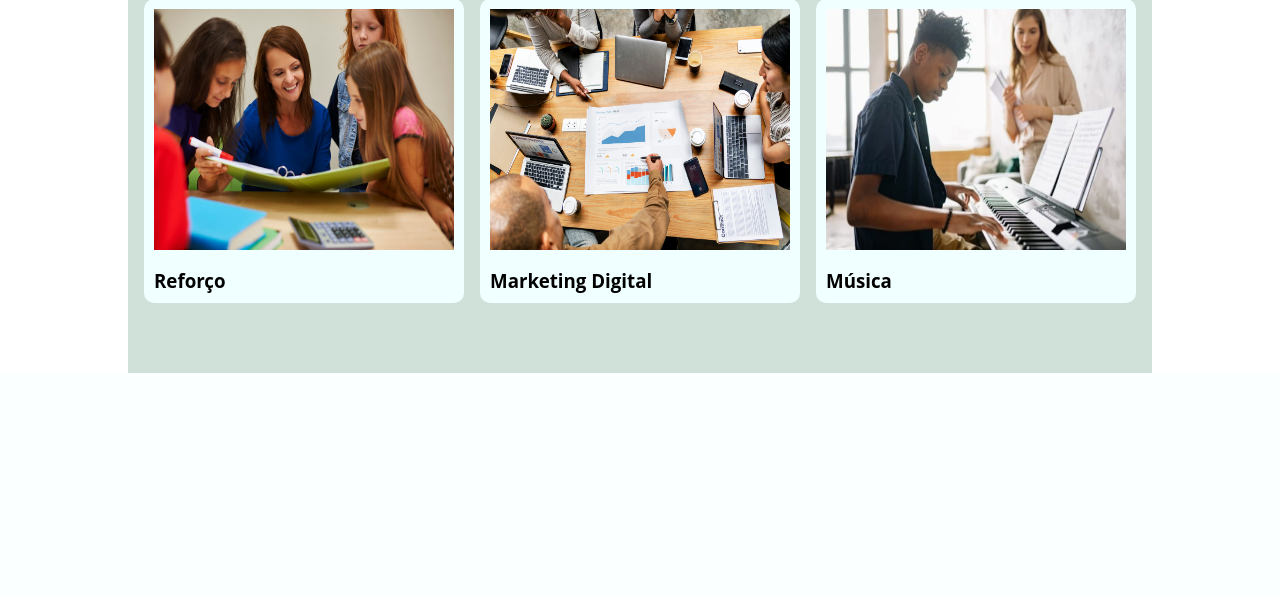
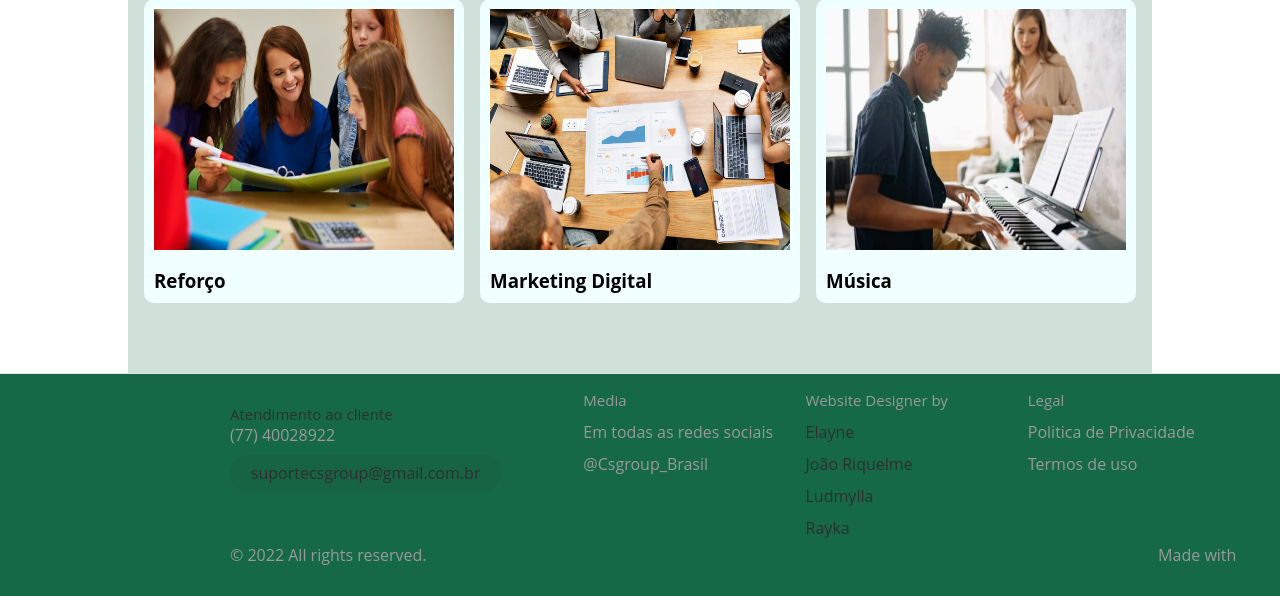
Before and after one commit to JoaoRiquelme115/TrabalhoWEBII, a PHP site: page / in a window 1280 px wide. Shown: the part 4006-4602 px from the top of the page. Before the commit the page ends 4379 px from the top, so only its background shows below. Run offline with PHP 8.4, Linux system fonts and the light colour scheme.

Commit message:
Update index.php
Adicionando o rodapé na página

```diff
--- a/estilo.css
+++ b/estilo.css
@@ -113,7 +113,7 @@
     outline: 0;
 }
 
-/*-------Lisat Geral--------*/
+/*-------Lista Geral--------*/
 
 .listaGeral {
     background-color:rgb(21, 105, 71, .2);
--- a/index.php
+++ b/index.php
@@ -4,6 +4,7 @@
 
 <!DOCTYPE html>
 <html lang="pt-br">
+
 <head>
     <title>Contratação de Serviços</title>
     <meta charset="UTF-8">
@@ -11,6 +12,7 @@
     <meta name="viewport" content="width=device-width, initial-scale=1.0">
     <link href="estilo.css" rel="stylesheet">
 </head>
+
 <body>
     <header>
         <a href="index.php"><img src="imagens/logoCS.png" alt="Logo do site"></a>
@@ -22,13 +24,17 @@
 
     <div class="menu">
         <a href="menu.php?i=Saude"><img src="imagens/saude.png" alt="saúde">
-        <h3>Saúde</h3></a>
+            <h3>Saúde</h3>
+        </a>
         <a href="menu.php?i=Autos"><img src="imagens/carro.png" alt="carro">
-        <h3>Autos</h3></a>
+            <h3>Autos</h3>
+        </a>
         <a href="menu.php?i=Eventos"><img src="imagens/eventos.png" alt="eventos">
-        <h3>Eventos</h3></a>
+            <h3>Eventos</h3>
+        </a>
         <a href="menu.php?i=Aulas"><img src="imagens/aula.png" alt="aula">
-        <h3>Aulas</h3></a>
+            <h3>Aulas</h3>
+        </a>
     </div>
 
     <div class="titulo">
@@ -51,13 +57,13 @@
 
         <h1 class='categoria'>SERVIÇOS DE SAÚDE</h1>
         <?php
-            foreach($servicos as $i => $serv){
-                if($serv["area"] == "Saude"){
+        foreach ($servicos as $i => $serv) {
+            if ($serv["area"] == "Saude") {
         ?>
                 <div class="card">
-            <a href="detalhe.php?i=<?=$i?>">
-			    <img src="<?=$serv["foto"]?>" alt="<?=$serv["nome"]?>">
-                <h3><?=$serv["nome"]?></h3>
+                    <a href="detalhe.php?i=<?= $i ?>">
+                        <img src="<?= $serv["foto"] ?>" alt="<?= $serv["nome"] ?>">
+                        <h3><?= $serv["nome"] ?></h3>
                     </a>
                 </div>
         <?php
@@ -67,13 +73,13 @@
 
         <h1 class='categoria'>SERVIÇOS PARA AUTOMÓVEIS</h1>
         <?php
-            foreach($servicos as $i => $serv){
-                if($serv["area"] == "Autos"){
+        foreach ($servicos as $i => $serv) {
+            if ($serv["area"] == "Autos") {
         ?>
                 <div class="card">
-            <a href="detalhe.php?i=<?=$i?>">
-			    <img src="<?=$serv["foto"]?>" alt="<?=$serv["nome"]?>">
-                <h3><?=$serv["nome"]?></h3>
+                    <a href="detalhe.php?i=<?= $i ?>">
+                        <img src="<?= $serv["foto"] ?>" alt="<?= $serv["nome"] ?>">
+                        <h3><?= $serv["nome"] ?></h3>
                     </a>
                 </div>
         <?php
@@ -83,13 +89,13 @@
 
         <h1 class='categoria'>SERVIÇOS PARA EVENTOS</h1>
         <?php
-            foreach($servicos as $i => $serv){
-                if($serv["area"] == "Eventos"){
+        foreach ($servicos as $i => $serv) {
+            if ($serv["area"] == "Eventos") {
         ?>
                 <div class="card">
-            <a href="detalhe.php?i=<?=$i?>">
-			    <img src="<?=$serv["foto"]?>" alt="<?=$serv["nome"]?>">
-                <h3><?=$serv["nome"]?></h3>
+                    <a href="detalhe.php?i=<?= $i ?>">
+                        <img src="<?= $serv["foto"] ?>" alt="<?= $serv["nome"] ?>">
+                        <h3><?= $serv["nome"] ?></h3>
                     </a>
                 </div>
         <?php
@@ -99,13 +105,13 @@
 
         <h1 class='categoria'>SERVIÇOS DE ENSINO</h1>
         <?php
-            foreach($servicos as $i => $serv){
-                if($serv["area"] == "Aulas"){
+        foreach ($servicos as $i => $serv) {
+            if ($serv["area"] == "Aulas") {
         ?>
                 <div class="card">
-            <a href="detalhe.php?i=<?=$i?>">
-			    <img src="<?=$serv["foto"]?>" alt="<?=$serv["nome"]?>">
-                <h3><?=$serv["nome"]?></h3>
+                    <a href="detalhe.php?i=<?= $i ?>">
+                        <img src="<?= $serv["foto"] ?>" alt="<?= $serv["nome"] ?>">
+                        <h3><?= $serv["nome"] ?></h3>
                     </a>
                 </div>
         <?php
@@ -113,5 +119,54 @@
         }
         ?>
     </div>
+
+    <footer class="footer">
+        <div class="footer__addr">
+            <h1 class="footer__logo"></h1>
+            <h2>Atendimento ao cliente</h2>
+            <address>
+                (77) 40028922<br>
+                <a class="footer__btn" href=""> suportecsgroup@gmail.com.br
+                </a>
+            </address>
+        </div>
+
+        <ul class="footer__nav">
+            <li class="nav__item">
+                <h2 class="nav__title"> Media</h2>
+                <ul class="nav__ul">
+                    <li><a href="#">Em todas as redes sociais</a></li>
+                    <li><a href="#">@Csgroup_Brasil</a></li>
+                </ul>
+            </li>
+
+            <li class="nav_item nav_item--extra">
+                <h2 class="nav__title">Website Designer by</h2>
+                <ul class="nav_ul nav_ul--extra">
+                    <li><p>Elayne</p></li>
+                    <li><p>João Riquelme</p></li>
+                    <li><p>Ludmylla</p></li>
+                    <li><p>Rayka</p></li>
+                </ul>
+            </li>
+
+            <li class="nav__item">
+                <h2 class="nav__title">Legal</h2>
+                <ul class="nav__ul">
+                    <li><a href="#">Politica de Privacidade</a></li>
+                    <li><a href="#">Termos de uso</a></li>
+                </ul>
+            </li>
+        </ul>
+
+        <div class="legal">
+            <p>&copy; 2022 All rights reserved.</p>
+            <div class="legal__links">
+                <span>Made with <span class="heart">♥
+            </div>
+        </div>
+    </footer>
+
 </body>
+
 </html>
```
Lines whose indentation alone changed are shown as unchanged.
